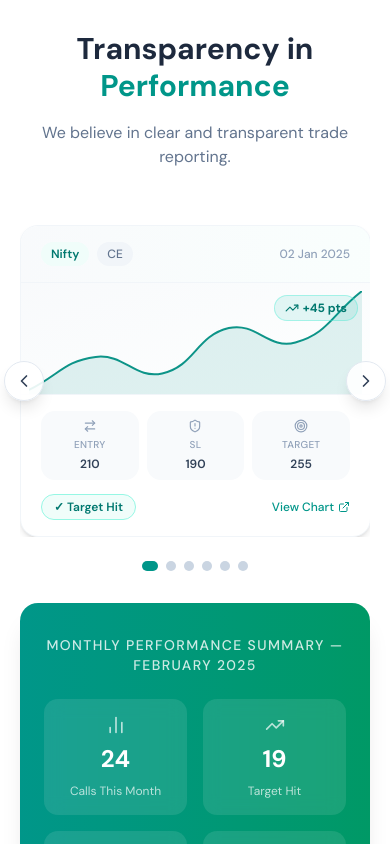
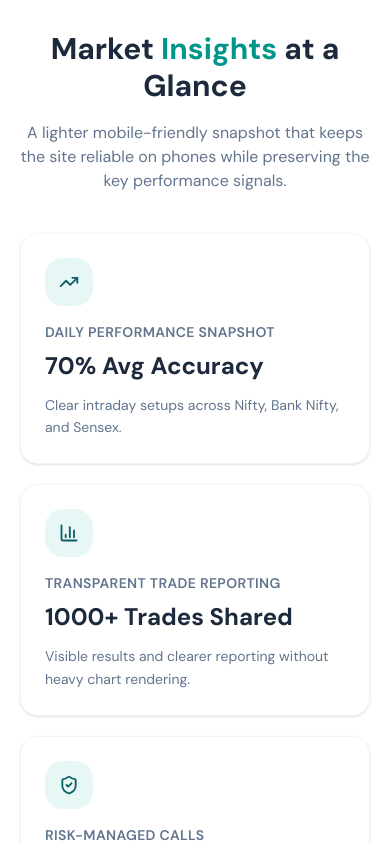
Before and after one commit to zencoderlaksh/indexMoney, a React (Vite) app in the folder frontend/: page / in a window 390 px wide. Shown: the part 7520-8364 px from the top of the page. Built offline with nearby package versions, Linux system fonts and the light colour scheme.

Commit message:
mobile-fixes

```diff
--- /dev/null
+++ b/frontend/src/components/SectionErrorBoundary.jsx
@@ -0,0 +1,26 @@
+import React from "react";
+
+class SectionErrorBoundary extends React.Component {
+  constructor(props) {
+    super(props);
+    this.state = { hasError: false };
+  }
+
+  static getDerivedStateFromError() {
+    return { hasError: true };
+  }
+
+  componentDidCatch(error, info) {
+    console.error("[SectionErrorBoundary] Section render failed:", error, info);
+  }
+
+  render() {
+    if (this.state.hasError) {
+      return this.props.fallback ?? null;
+    }
+
+    return this.props.children;
+  }
+}
+
+export default SectionErrorBoundary;
--- a/frontend/src/pages/home/Home.jsx
+++ b/frontend/src/pages/home/Home.jsx
@@ -1,5 +1,6 @@
 import React from "react";
 import { motion } from "framer-motion";
+import { BarChart3, ShieldCheck, TrendingUp } from "lucide-react";
 import Hero from "./components/Hero";
 import Trust from "./components/Trust";
 import PlansSection from "./components/PlansSection";
@@ -8,16 +9,30 @@ import MarketChartsSection from "./components/MarketChartsSection";
 import TestimonialsSection from "./components/TestimonialsSection";
 import DematPromoSection from "./components/DematPromoSection";
 import FinalCTASection from "./components/FinalCTASection";
+import SectionErrorBoundary from "../../components/SectionErrorBoundary";
 
-// ─── Animated blob component ──────────────────────────────────────────────────
-const Blob = ({ color, size, top, left, right, bottom, duration, delay, xRange, yRange }) => (
+const Blob = ({
+  color,
+  size,
+  top,
+  left,
+  right,
+  bottom,
+  duration,
+  delay,
+  xRange,
+  yRange,
+}) => (
   <motion.div
     className="absolute rounded-full pointer-events-none"
     style={{
       backgroundColor: color,
       width: size,
       height: size,
-      top, left, right, bottom,
+      top,
+      left,
+      right,
+      bottom,
       opacity: 0.12,
       filter: "blur(90px)",
     }}
@@ -35,15 +50,93 @@ const Blob = ({ color, size, top, left, right, bottom, duration, delay, xRange,
   />
 );
 
-// ─── Home ─────────────────────────────────────────────────────────────────────
+const mobileInsightCards = [
+  {
+    icon: TrendingUp,
+    title: "Daily Performance Snapshot",
+    value: "70% Avg Accuracy",
+    description: "Clear intraday setups across Nifty, Bank Nifty, and Sensex.",
+  },
+  {
+    icon: BarChart3,
+    title: "Transparent Trade Reporting",
+    value: "1000+ Trades Shared",
+    description: "Visible results and clearer reporting without heavy chart rendering.",
+  },
+  {
+    icon: ShieldCheck,
+    title: "Risk-Managed Calls",
+    value: "Proper SL & Targets",
+    description: "Structured levels help traders manage entries and exits better.",
+  },
+];
+
+const LightweightInsights = () => (
+  <section className="py-16 md:py-20 bg-transparent">
+    <div className="max-w-6xl mx-auto px-5 md:px-6">
+      <motion.div
+        initial={{ opacity: 0, y: 24 }}
+        whileInView={{ opacity: 1, y: 0 }}
+        viewport={{ once: true }}
+        transition={{ duration: 0.5 }}
+        className="text-center mb-10"
+      >
+        <h2 className="text-3xl md:text-4xl font-bold text-slate-800 leading-tight">
+          Market <span className="text-teal-600">Insights</span> at a Glance
+        </h2>
+        <p className="text-slate-500 text-base md:text-lg max-w-2xl mx-auto mt-4">
+          A lighter mobile-friendly snapshot that keeps the site reliable on
+          phones while preserving the key performance signals.
+        </p>
+      </motion.div>
+
+      <div className="grid gap-5 md:grid-cols-3">
+        {mobileInsightCards.map(({ icon: Icon, title, value, description }) => (
+          <div
+            key={title}
+            className="rounded-2xl border border-slate-100 bg-white p-6 shadow-sm"
+          >
+            <div className="mb-4 flex h-12 w-12 items-center justify-center rounded-2xl bg-[#E7F7F5] text-[#105F68]">
+              <Icon className="h-5 w-5" strokeWidth={2.2} />
+            </div>
+            <p className="text-sm font-semibold uppercase tracking-wide text-slate-500">
+              {title}
+            </p>
+            <p className="mt-2 text-2xl font-bold text-slate-800">{value}</p>
+            <p className="mt-3 text-sm leading-relaxed text-slate-500">
+              {description}
+            </p>
+          </div>
+        ))}
+      </div>
+    </div>
+  </section>
+);
+
 const Home = () => {
+  const [useLightweightInsights, setUseLightweightInsights] = React.useState(false);
+
+  React.useEffect(() => {
+    if (typeof window === "undefined") return;
+
+    const checkDevice = () => {
+      const isSmallScreen = window.innerWidth <= 820;
+      const isCoarsePointer =
+        typeof window.matchMedia === "function" &&
+        window.matchMedia("(pointer: coarse)").matches;
+
+      setUseLightweightInsights(isSmallScreen || isCoarsePointer);
+    };
+
+    checkDevice();
+    window.addEventListener("resize", checkDevice);
+
+    return () => window.removeEventListener("resize", checkDevice);
+  }, []);
+
   return (
     <div className="relative min-h-screen overflow-x-hidden">
-
-      {/* ── Global animated background — white base + very subtle teal tints ── */}
       <div className="fixed inset-0 -z-10 bg-white">
-
-        {/* Slow-shifting soft radial overlay */}
         <motion.div
           className="absolute inset-0"
           animate={{
@@ -57,20 +150,75 @@ const Home = () => {
           transition={{ duration: 20, repeat: Infinity, ease: "easeInOut" }}
         />
 
-        {/* Floating blobs — only two lightest colors, very low opacity */}
-        <Blob color="#C8E6E2" size={600} top="-150px" left="-150px" duration={18} delay={0} xRange={[0, 60, -40, 0]} yRange={[0, 50, -30, 0]} />
-        <Blob color="#9ED5D1" size={500} top="15%" right="-120px" duration={22} delay={4} xRange={[0, -50, 40, 0]} yRange={[0, 60, -40, 0]} />
-        <Blob color="#C8E6E2" size={420} top="55%" left="5%" duration={20} delay={8} xRange={[0, 40, -50, 0]} yRange={[0, -50, 30, 0]} />
-        <Blob color="#9ED5D1" size={360} bottom="10%" right="10%" duration={16} delay={2} xRange={[0, -30, 50, 0]} yRange={[0, 40, -50, 0]} />
-        <Blob color="#C8E6E2" size={300} bottom="-60px" left="42%" duration={24} delay={11} xRange={[0, 50, -30, 0]} yRange={[0, -40, 20, 0]} />
+        <Blob
+          color="#C8E6E2"
+          size={600}
+          top="-150px"
+          left="-150px"
+          duration={18}
+          delay={0}
+          xRange={[0, 60, -40, 0]}
+          yRange={[0, 50, -30, 0]}
+        />
+        <Blob
+          color="#9ED5D1"
+          size={500}
+          top="15%"
+          right="-120px"
+          duration={22}
+          delay={4}
+          xRange={[0, -50, 40, 0]}
+          yRange={[0, 60, -40, 0]}
+        />
+        <Blob
+          color="#C8E6E2"
+          size={420}
+          top="55%"
+          left="5%"
+          duration={20}
+          delay={8}
+          xRange={[0, 40, -50, 0]}
+          yRange={[0, -50, 30, 0]}
+        />
+        <Blob
+          color="#9ED5D1"
+          size={360}
+          bottom="10%"
+          right="10%"
+          duration={16}
+          delay={2}
+          xRange={[0, -30, 50, 0]}
+          yRange={[0, 40, -50, 0]}
+        />
+        <Blob
+          color="#C8E6E2"
+          size={300}
+          bottom="-60px"
+          left="42%"
+          duration={24}
+          delay={11}
+          xRange={[0, 50, -30, 0]}
+          yRange={[0, -40, 20, 0]}
+        />
       </div>
 
-      {/* ── Page content ── */}
       <Hero />
       <Trust />
       <PlansSection />
-      <PerformanceSection />
-      <MarketChartsSection />
+
+      {useLightweightInsights ? (
+        <LightweightInsights />
+      ) : (
+        <>
+          <SectionErrorBoundary fallback={<LightweightInsights />}>
+            <PerformanceSection />
+          </SectionErrorBoundary>
+          <SectionErrorBoundary fallback={<LightweightInsights />}>
+            <MarketChartsSection />
+          </SectionErrorBoundary>
+        </>
+      )}
+
       <TestimonialsSection />
       <DematPromoSection />
       <FinalCTASection />
```
